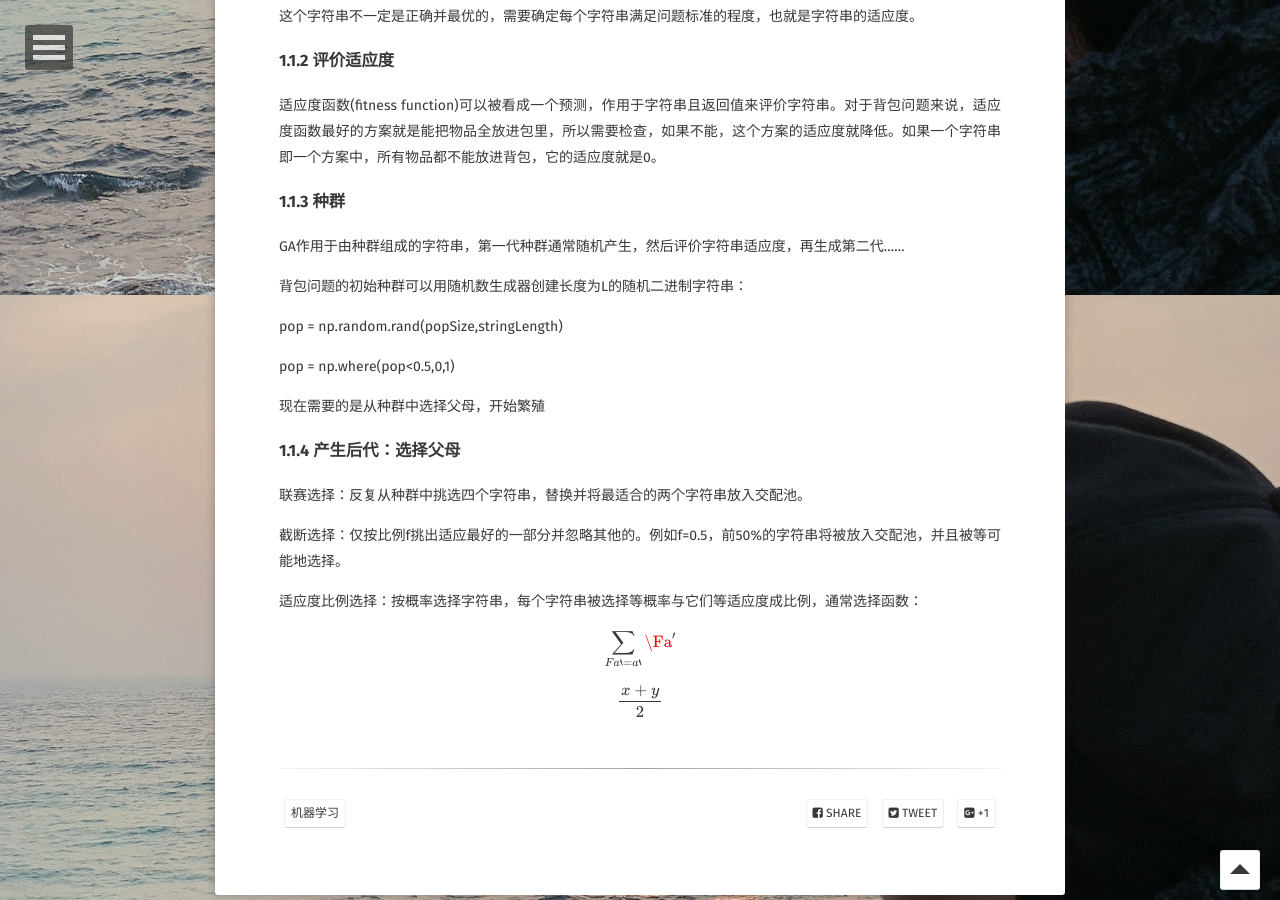
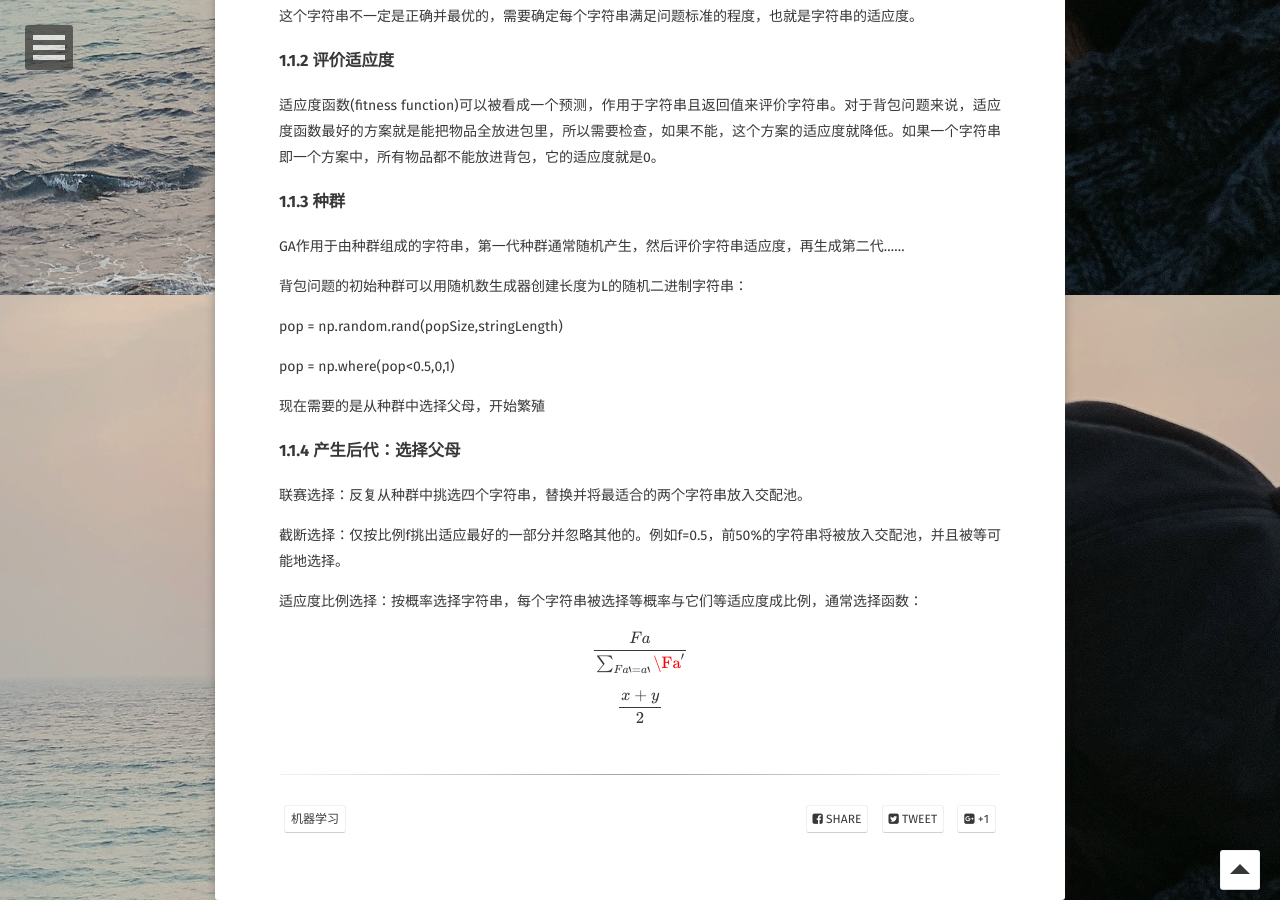
Before and after one commit to YawWQ/yawwq.github.io, a Jekyll site: the page built from _posts/2019-12-11-遗传算法.md, in a window 1280 px wide and 900 px high, scrolled down 605 px. Built offline with Jekyll 4.4.1, drawn with Linux system fonts in a browser that asks for light colours; some web fonts are replaced; formulas are drawn with MathJax 3.

Commit message:
Update 2019-12-11-遗传算法.md

```diff
--- a/_posts/2019-12-11-遗传算法.md
+++ b/_posts/2019-12-11-遗传算法.md
@@ -42,6 +42,6 @@ pop = np.where(pop<0.5,0,1)
 
 适应度比例选择：按概率选择字符串，每个字符串被选择等概率与它们等适应度成比例，通常选择函数：
 
-$$\sum_{Fa‘=a‘}\Fa'$$
+$$\frac{Fa}{\sum_{Fa‘=a‘}\Fa'}$$
 
 $$\frac{x+y}{2}$$
```
